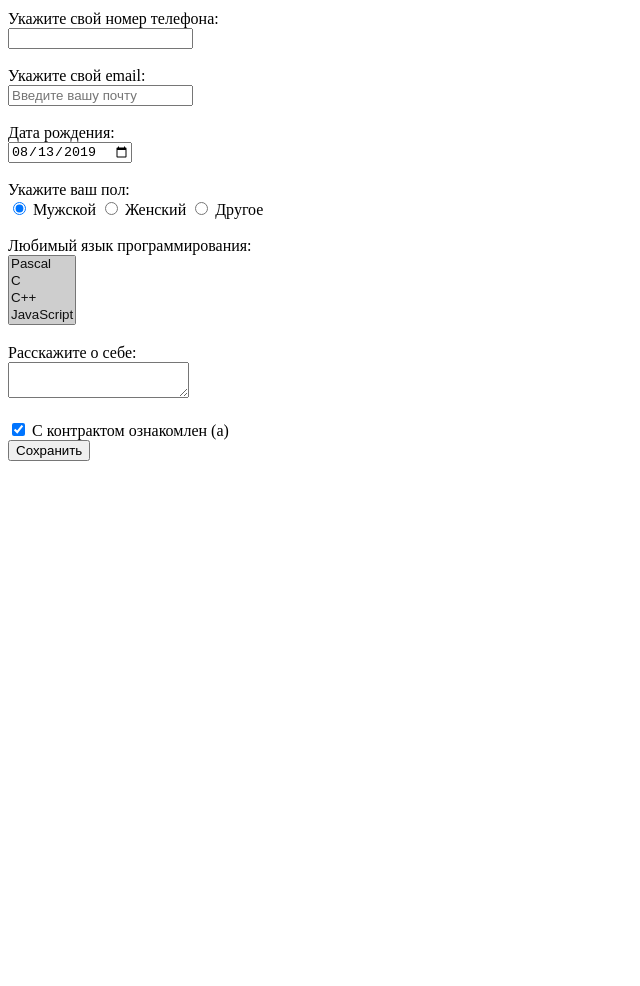
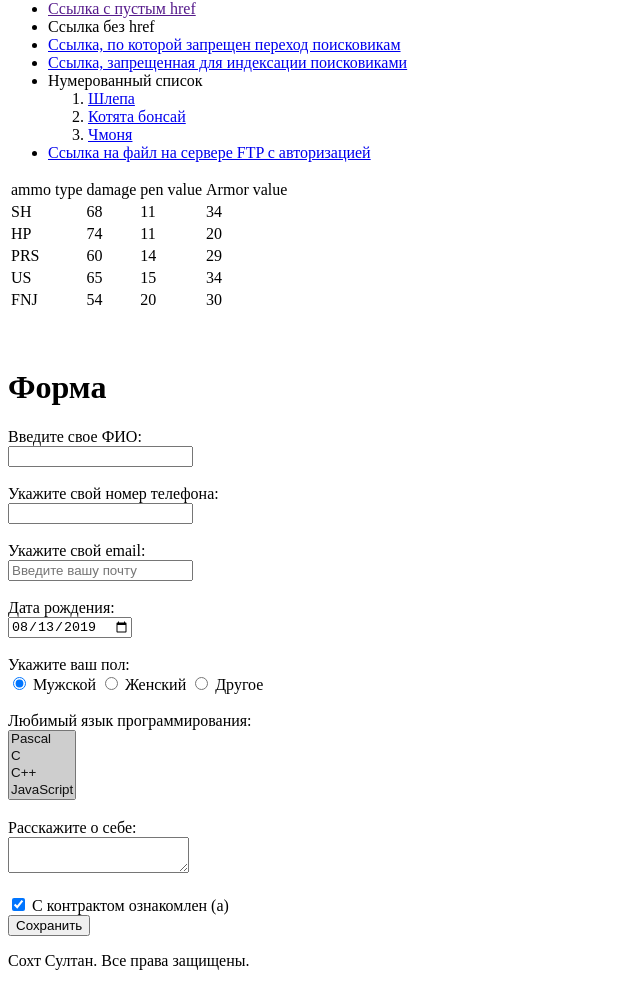
Before and after one commit to sonetka/WEBUI, a plain HTML site: page laba2/index_2.html in a window 1280 px wide. Shown: the part 1361-2347 px from the top of the page, without its empty margins (0-640 px from the left). Before the commit the page ends 1830 px from the top, so only its background shows below. Drawn offline with Linux system fonts and the light colour scheme; files whose address does not match are found by name.

Commit message:
Update index_2.html

```diff
--- a/laba2/index_2.html
+++ b/laba2/index_2.html
@@ -1,13 +1,31 @@
 <!DOCTYPE html>
+<html>
 
-<html>
   <head>
-    <meta charset="utf-8">
-    <title>
-      Лр 2 Султан Сохт
-    </title>
+    <meta charset="UTF-8">
+    <title>Lab 1 by Sokht Sultan</title>
+    <link rel="stylesheet" href="style.css">
   </head>
+
   <body>
+    <div style="width:100%; background-color: grey; padding: 10px;">
+      <img style="float:left; margin:10px;" src="https://www.escapefromtarkov.com/themes/eft/images/logo.png" alt="Logo">
+      <header>
+        <nav>
+          <ul>
+            <li><button><a href="https://www.escapefromtarkov.com/#news">Новости EscFromTarkov</a></button></li>
+            <li><button><a href="https://www.escapefromtarkov.com/#about">Об игре</a></button></li>
+            <li><button><a href="https://escapefromtarkov-ru.gamepedia.com/Escape_from_Tarkov_Wiki">Вики</a></button></li>
+          </ul>
+        </nav>
+        <div style="background-color:#ddd; padding:10px;"><b>Сохт Султан Лаб 2</b></div>
+      </header>
+    </div>
+
+    <div class="box-1">
+
+    <h1 style="color:blue;"> Список: </h1>
+
     <ul>
       <li>
         <a href="https://www.kubsu.ru/ru" > Главная страница сайта </a>
@@ -24,7 +42,7 @@
       </li>
 
       <li>
-        <a href="/VnutrStran.html" > Внутренняя старница </a>
+        <a href="https://sonetka.github.io/index.html/VnutrStran.html" > Внутренняя старница </a>
       </li>
 
       <li>
@@ -95,8 +113,59 @@
       </li>
 
     </ul>
+    </div>
 
-    <form action="/"
+
+    <div class="box-1">
+    <table>
+      <tbody>
+        <tr>
+          <td>ammo type</td>
+          <td>damage</td>
+          <td>pen value</td>
+          <td>Armor value</td>
+        </tr>
+        <tr>
+          <td>SH</td>
+          <td>68</td>
+          <td>11</td>
+          <td>34</td>
+        </tr>
+        <tr>
+          <td>HP</td>
+          <td>74</td>
+          <td>11</td>
+          <td>20</td>
+        </tr>
+        <tr>
+          <td>PRS</td>
+          <td>60</td>
+          <td>14</td>
+          <td>29</td>
+        </tr>
+        <tr>
+          <td>US</td>
+          <td>65</td>
+          <td>15</td>
+          <td>34</td>
+        </tr>
+        <tr>
+          <td>FNJ</td>
+          <td>54</td>
+          <td>20</td>
+          <td>30</td>
+        </tr>
+      </tbody>
+    </table>
+
+    </div>
+    <br></br>
+
+    <div class="box-1">
+
+    <h1>Форма</h1>
+
+        <form action="/"
       method="POST">
 
       <label>
@@ -182,5 +251,13 @@
 
       <input type="submit" value="Сохранить" />
     </form>
+
+    </div>
+
+    <footer>
+      <p>Сохт Султан. Все права защищены.</p>
+    </footer>
+
   </body>
+
 </html>
```
